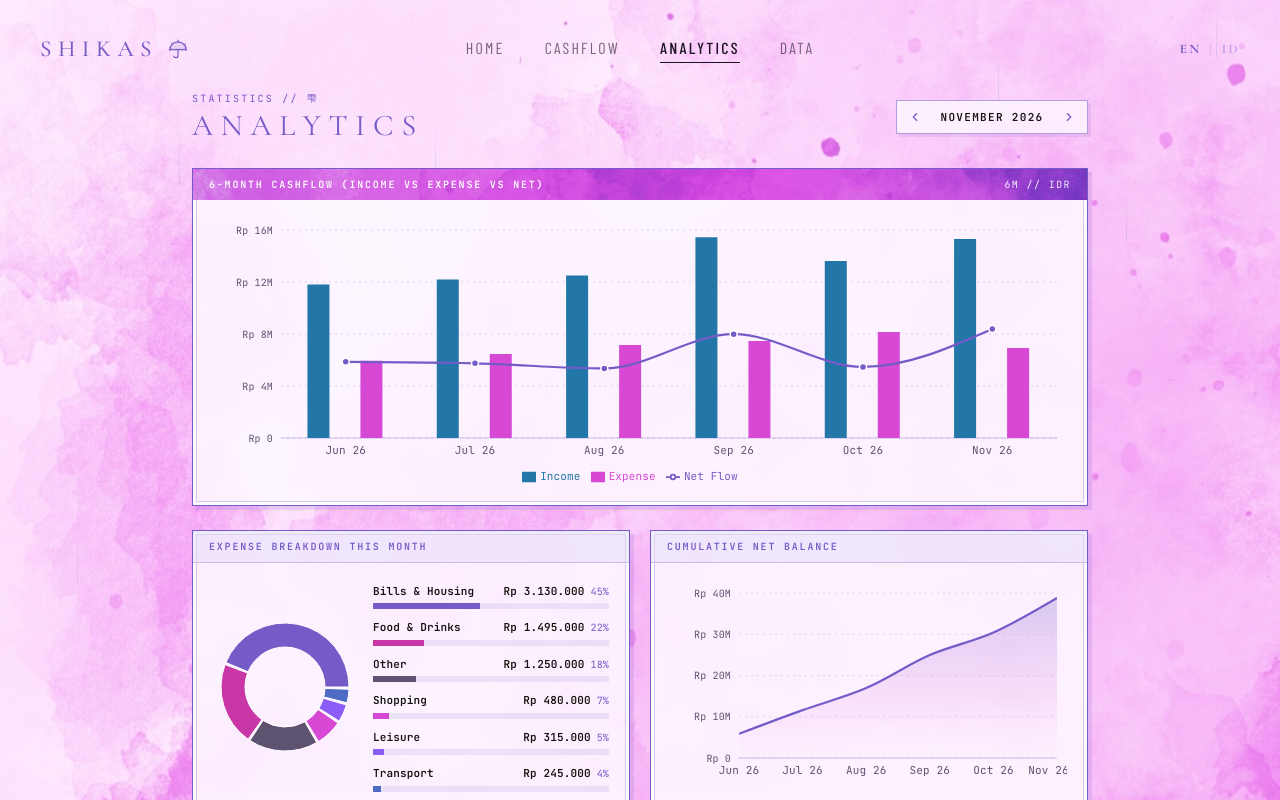
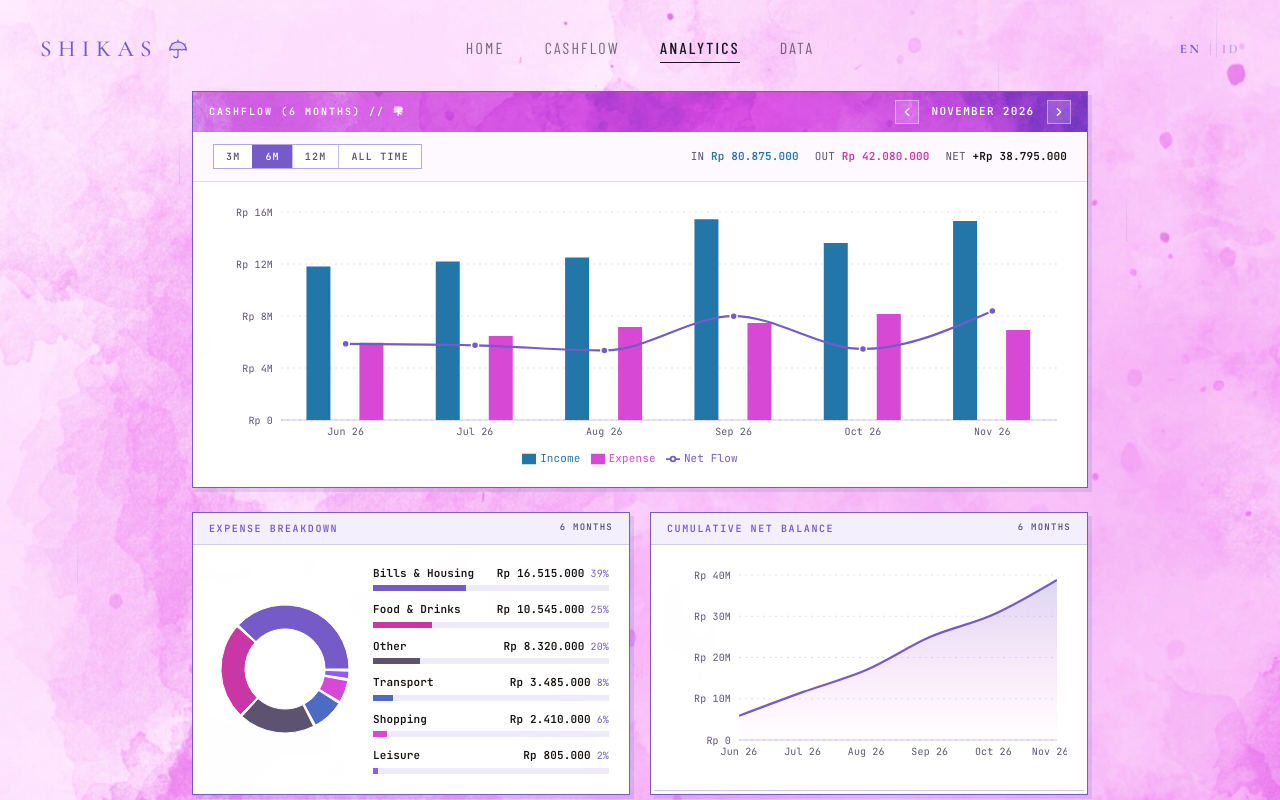
Before and after one commit to farhansatrian/shikas, a React (Vite) app: page / in a window 1280 px wide. Both pictures are taken after a click on the button "ANALYTICS". Shown: the top 800 px of the page. Built offline with nearby package versions, Linux system fonts and the light colour scheme.

Commit message:
Align Analytics & Data top layout with Cashflow and add 3M/6M/12M/All Time range switcher

```diff
--- a/src/components/analytics/AnalyticsView.tsx
+++ b/src/components/analytics/AnalyticsView.tsx
@@ -1,4 +1,4 @@
-import React, { useMemo } from "react";
+import React, { useMemo, useState } from "react";
 import { ChevronLeft, ChevronRight } from "lucide-react";
 import {
   Area,
@@ -20,10 +20,11 @@ import { SHIKAS_ASSETS } from "../../config/assets";
 import { useCashflow } from "../../context/CashflowContext";
 import { CATEGORY_MAP, getCategoryLabel } from "../../data/categories";
 import {
-  computeCategoryBreakdown,
+  computeCategoryBreakdownForMonths,
   computeMonthlySummary,
-  computeMultiMonthSeries,
   computePercentDelta,
+  computeTimeRangeSeries,
+  type AnalyticsRange,
 } from "../../utils/calculations";
 import {
   formatCompactIdr,
@@ -33,21 +34,46 @@ import {
 } from "../../utils/format";
 import { MoneyDisplay } from "../common/MoneyDisplay";
 
+const RANGE_OPTIONS: Array<{ id: AnalyticsRange; en: string; idLabel: string }> = [
+  { id: "3m", en: "3M", idLabel: "3 BLN" },
+  { id: "6m", en: "6M", idLabel: "6 BLN" },
+  { id: "12m", en: "12M", idLabel: "12 BLN" },
+  { id: "all", en: "ALL TIME", idLabel: "SEMUA" },
+];
+
 export const AnalyticsView: React.FC = () => {
   const { store, selectedMonth, setSelectedMonth, t, locale } = useCashflow();
+  const [range, setRange] = useState<AnalyticsRange>("6m");
 
-  const sixMonthData = useMemo(
+  const seriesData = useMemo(
     () =>
-      computeMultiMonthSeries(store.transactions, selectedMonth, 6).map((item) => ({
+      computeTimeRangeSeries(store.transactions, selectedMonth, range).map((item) => ({
         ...item,
         label: formatMonthLabel(item.month, locale, true),
       })),
-    [store.transactions, selectedMonth, locale]
+    [store.transactions, selectedMonth, range, locale]
   );
 
+  const rangeMonths = useMemo(
+    () => (range === "all" ? null : seriesData.map((d) => d.month)),
+    [range, seriesData]
+  );
+
+  const periodTotals = useMemo(() => {
+    let incomeIdr = 0;
+    let expenseIdr = 0;
+    for (const pt of seriesData) {
+      incomeIdr += pt.incomeIdr;
+      expenseIdr += pt.expenseIdr;
+    }
+    const netIdr = incomeIdr - expenseIdr;
+    const savingsRate = incomeIdr > 0 ? (netIdr / incomeIdr) * 100 : 0;
+    return { incomeIdr, expenseIdr, netIdr, savingsRate };
+  }, [seriesData]);
+
   const expenseBreakdown = useMemo(
-    () => computeCategoryBreakdown(store.transactions, selectedMonth, "expense"),
-    [store.transactions, selectedMonth]
+    () => computeCategoryBreakdownForMonths(store.transactions, rangeMonths, "expense"),
+    [store.transactions, rangeMonths]
   );
 
   const currentSummary = useMemo(
@@ -60,98 +86,178 @@ export const AnalyticsView: React.FC = () => {
     [store.transactions, selectedMonth]
   );
 
+  const rangeTag = useMemo(() => {
+    if (range === "3m") return locale === "id" ? "3 BULAN" : "3 MONTHS";
+    if (range === "6m") return locale === "id" ? "6 BULAN" : "6 MONTHS";
+    if (range === "12m") return locale === "id" ? "12 BULAN" : "12 MONTHS";
+    return locale === "id" ? "SEMUA WAKTU" : "ALL TIME";
+  }, [range, locale]);
+
   const chronicles = useMemo(() => {
     const list: string[] = [];
+    const mask = (v: number) =>
+      store.settings.privacyMode ? "Rp •••••••" : formatIdr(v);
+
     const top = expenseBreakdown[0];
     if (top) {
       const catName = getCategoryLabel(top.categoryId, locale);
       list.push(
         locale === "id"
-          ? `Pengeluaran terbesar bulan ini ada di "${catName}" (${top.percentage.toFixed(1)}% · ${store.settings.privacyMode ? "Rp •••••••" : formatIdr(top.amountIdr)}).`
-          : `Largest spending ripple this month is "${catName}" (${top.percentage.toFixed(1)}% · ${store.settings.privacyMode ? "Rp •••••••" : formatIdr(top.amountIdr)}).`
+          ? `Pengeluaran terbesar pada periode ${rangeTag.toLowerCase()} adalah "${catName}" (${top.percentage.toFixed(1)}% · ${mask(top.amountIdr)}).`
+          : `Largest spending category over ${rangeTag.toLowerCase()} is "${catName}" (${top.percentage.toFixed(1)}% · ${mask(top.amountIdr)}).`
       );
     }
 
+    if (range !== "all") {
       const expDelta = computePercentDelta(currentSummary.expenseIdr, prevSummary.expenseIdr);
       if (expDelta !== null) {
         const verbId = expDelta <= 0 ? "turun" : "naik";
         const verbEn = expDelta <= 0 ? "decreased" : "increased";
         list.push(
           locale === "id"
-          ? `Total pengeluaran ${verbId} ${Math.abs(expDelta).toFixed(1)}% dibanding ${formatMonthLabel(shiftMonthKey(selectedMonth, -1), locale)}.`
-          : `Total spending ${verbEn} by ${Math.abs(expDelta).toFixed(1)}% compared to ${formatMonthLabel(shiftMonthKey(selectedMonth, -1), locale)}.`
+            ? `Pengeluaran ${formatMonthLabel(selectedMonth, locale)} ${verbId} ${Math.abs(expDelta).toFixed(1)}% dibanding ${formatMonthLabel(shiftMonthKey(selectedMonth, -1), locale)}.`
+            : `${formatMonthLabel(selectedMonth, locale)} spending ${verbEn} by ${Math.abs(expDelta).toFixed(1)}% compared to ${formatMonthLabel(shiftMonthKey(selectedMonth, -1), locale)}.`
+        );
+      }
+    } else if (seriesData.length > 0) {
+      list.push(
+        locale === "id"
+          ? `Total ${seriesData.length} bulan tercatat dari ${seriesData[0].label} hingga ${seriesData[seriesData.length - 1].label}.`
+          : `Covering ${seriesData.length} recorded months from ${seriesData[0].label} through ${seriesData[seriesData.length - 1].label}.`
       );
     }
 
-    if (currentSummary.incomeIdr > 0) {
+    if (periodTotals.incomeIdr > 0) {
       list.push(
         locale === "id"
-          ? `Rasio tabungan bulan ini ${currentSummary.savingsRate.toFixed(1)}% (${currentSummary.savingsRate >= 20 ? "di atas target sehat 20%" : "disarankan menjaga minimal 20%"}).`
-          : `Savings rate sits at ${currentSummary.savingsRate.toFixed(1)}% (${currentSummary.savingsRate >= 20 ? "above the 20% healthy benchmark" : "aiming for 20%+ is recommended"}).`
+          ? `Rasio tabungan rata-rata periode ini ${periodTotals.savingsRate.toFixed(1)}% dengan selisih bersih ${mask(periodTotals.netIdr)}.`
+          : `Average savings rate across this period is ${periodTotals.savingsRate.toFixed(1)}% with ${mask(periodTotals.netIdr)} net cashflow.`
       );
     }
 
     return list;
-  }, [expenseBreakdown, currentSummary, prevSummary, selectedMonth, locale, store.settings.privacyMode]);
+  }, [
+    expenseBreakdown,
+    currentSummary,
+    prevSummary,
+    selectedMonth,
+    locale,
+    range,
+    rangeTag,
+    seriesData,
+    periodTotals,
+    store.settings.privacyMode,
+  ]);
 
   const formatTooltip = (value: number) =>
     store.settings.privacyMode ? "Rp •••••••" : formatIdr(value);
 
   return (
     <div className="space-y-6">
-      {/* Editorial Title + Sharp Month Switcher */}
-      <div className="flex flex-wrap items-center justify-between gap-3">
-        <div>
-          <p className="font-mono text-[10px] tracking-[0.22em] text-[#745bc7] uppercase">
-            STATISTICS // 雫
-          </p>
-          <h1 className="mt-0.5 font-editorial text-2xl font-normal tracking-[0.26em] text-[#745bc7] uppercase sm:text-3xl">
-            {t.analytics.title}
-          </h1>
-        </div>
+      {/* Primary Analytics Frame (Starts directly below nav — 100% consistent with CASHFLOW) */}
+      <section className="vn-frame overflow-hidden">
+        {/* Vivid SHIZUKU Watercolor Band Header Strip + Integrated Month Switcher */}
+        <div className="shikas-band-strip flex flex-wrap items-center justify-between gap-2 px-4 py-2 text-white">
+          <span className="font-mono text-[10px] font-semibold tracking-[0.2em] uppercase drop-shadow-2xs">
+            {locale === "id"
+              ? `ARUS KAS (${rangeTag}) // 雫`
+              : `CASHFLOW (${rangeTag}) // 雫`}
+          </span>
 
-        <div className="vn-frame-subtle inline-flex items-center gap-1 px-1.5 py-1">
+          {range === "all" ? (
+            <span className="border border-white/40 bg-white/15 px-2.5 py-0.5 font-mono text-[10px] font-semibold tracking-[0.14em] uppercase">
+              {seriesData.length > 1
+                ? `${seriesData[0].label} — ${seriesData[seriesData.length - 1].label}`
+                : rangeTag}
+            </span>
+          ) : (
+            <div className="inline-flex items-center gap-1.5">
               <button
                 type="button"
                 onClick={() => setSelectedMonth(shiftMonthKey(selectedMonth, -1))}
                 aria-label="Previous month"
-            className="flex h-6 w-6 items-center justify-center text-[#745bc7] transition hover:bg-[#e5dcfb]"
+                className="flex h-6 w-6 items-center justify-center border border-white/40 bg-white/15 text-white transition hover:bg-white/30"
               >
                 <ChevronLeft className="h-3.5 w-3.5" />
               </button>
-          <span className="min-w-[122px] text-center font-mono text-[11px] font-semibold tracking-[0.12em] text-[#14100e] uppercase">
+              <span className="min-w-[116px] text-center font-mono text-[11px] font-semibold tracking-[0.12em] uppercase drop-shadow-2xs">
                 {formatMonthLabel(selectedMonth, locale)}
               </span>
               <button
                 type="button"
                 onClick={() => setSelectedMonth(shiftMonthKey(selectedMonth, 1))}
                 aria-label="Next month"
-            className="flex h-6 w-6 items-center justify-center text-[#745bc7] transition hover:bg-[#e5dcfb]"
+                className="flex h-6 w-6 items-center justify-center border border-white/40 bg-white/15 text-white transition hover:bg-white/30"
               >
                 <ChevronRight className="h-3.5 w-3.5" />
               </button>
             </div>
+          )}
         </div>
 
-      {/* 6-Month Flow Chart inside SHIZUKU RPG Frame */}
-      <section className="vn-frame overflow-hidden">
-        <div className="shikas-band-strip flex items-center justify-between px-4 py-2 text-white">
-          <h2 className="font-mono text-[10px] font-semibold tracking-[0.18em] uppercase drop-shadow-2xs">
-            {t.analytics.monthlyFlowChart}
-          </h2>
-          <span className="font-mono text-[10px] tracking-[0.14em] text-white/90">
-            6M // IDR
+        {/* Unified Single-Row Toolbar: 3M | 6M | 12M | ALL + Period Totals */}
+        <div className="flex flex-col gap-3 border-b border-[#745bc7]/20 bg-[#fdf9ff] px-4 py-3 sm:flex-row sm:items-center sm:justify-between sm:px-5">
+          {/* Sharp RPG Range Switcher */}
+          <div className="inline-flex w-fit border border-[#745bc7]/55 bg-white">
+            {RANGE_OPTIONS.map((opt, idx) => {
+              const active = range === opt.id;
+              return (
+                <button
+                  key={opt.id}
+                  type="button"
+                  onClick={() => setRange(opt.id)}
+                  className={`px-3 py-1 font-mono text-[10px] font-semibold tracking-[0.12em] uppercase transition ${
+                    idx > 0 ? "border-l border-[#745bc7]/40" : ""
+                  } ${
+                    active
+                      ? "bg-[#745bc7] text-white"
+                      : "text-[#5d5370] hover:bg-[#f4effd] hover:text-[#14100e]"
+                  }`}
+                >
+                  {locale === "id" ? opt.idLabel : opt.en}
+                </button>
+              );
+            })}
+          </div>
+
+          {/* Inline Period Summary Numbers */}
+          <div className="flex flex-wrap items-center gap-x-4 gap-y-1 font-mono text-[11px]">
+            <span className="text-[#5d5370]">
+              {locale === "id" ? "MASUK" : "IN"}{" "}
+              <MoneyDisplay
+                amountIdr={periodTotals.incomeIdr}
+                className="font-bold text-[#2276a8]"
+              />
+            </span>
+            <span className="text-[#5d5370]">
+              {locale === "id" ? "KELUAR" : "OUT"}{" "}
+              <MoneyDisplay
+                amountIdr={periodTotals.expenseIdr}
+                className="font-bold text-[#c837a5]"
+              />
+            </span>
+            <span className="text-[#5d5370]">
+              NET{" "}
+              <MoneyDisplay
+                amountIdr={periodTotals.netIdr}
+                showSign
+                className={`font-bold ${
+                  periodTotals.netIdr >= 0 ? "text-[#14100e]" : "text-[#c837a5]"
+                }`}
+              />
             </span>
           </div>
+        </div>
 
-        <div className="p-4 sm:p-5">
+        {/* Main Composed Chart */}
+        <div className="bg-white/95 p-4 sm:p-5">
           <div className="h-[265px] w-full">
             <ResponsiveContainer width="100%" height="100%">
-              <ComposedChart data={sixMonthData} margin={{ top: 10, right: 10, left: 0, bottom: 0 }}>
-                <CartesianGrid strokeDasharray="2 4" stroke="rgba(116,91,199,0.22)" vertical={false} />
+              <ComposedChart data={seriesData} margin={{ top: 10, right: 10, left: 0, bottom: 0 }}>
+                <CartesianGrid strokeDasharray="2 4" stroke="rgba(116,91,199,0.2)" vertical={false} />
                 <XAxis
                   dataKey="label"
-                  tick={{ fill: "#5d5370", fontSize: 11, fontFamily: "JetBrains Mono, monospace" }}
+                  tick={{ fill: "#5d5370", fontSize: 10, fontFamily: "JetBrains Mono, monospace" }}
                   axisLine={{ stroke: "rgba(116,91,199,0.35)" }}
                   tickLine={false}
                 />
@@ -194,14 +300,26 @@ export const AnalyticsView: React.FC = () => {
                   }
                   wrapperStyle={{ fontSize: "11px", fontFamily: "JetBrains Mono, monospace" }}
                 />
-                <Bar dataKey="incomeIdr" fill="#2276a8" radius={[0, 0, 0, 0]} maxBarSize={22} animationDuration={380} />
-                <Bar dataKey="expenseIdr" fill="#d749d5" radius={[0, 0, 0, 0]} maxBarSize={22} animationDuration={380} />
+                <Bar
+                  dataKey="incomeIdr"
+                  fill="#2276a8"
+                  radius={[0, 0, 0, 0]}
+                  maxBarSize={seriesData.length > 8 ? 16 : 24}
+                  animationDuration={360}
+                />
+                <Bar
+                  dataKey="expenseIdr"
+                  fill="#d749d5"
+                  radius={[0, 0, 0, 0]}
+                  maxBarSize={seriesData.length > 8 ? 16 : 24}
+                  animationDuration={360}
+                />
                 <Line
                   type="monotone"
                   dataKey="netIdr"
                   stroke="#745bc7"
                   strokeWidth={2.2}
-                  animationDuration={380}
+                  animationDuration={360}
                   dot={{ r: 3.5, fill: "#745bc7", strokeWidth: 1.5, stroke: "#ffffff" }}
                 />
               </ComposedChart>
@@ -210,16 +328,19 @@ export const AnalyticsView: React.FC = () => {
         </div>
       </section>
 
-      {/* RPG Category Stat Bars + Cumulative Balance Trajectory */}
+      {/* Expense Breakdown + Cumulative Balance Trajectory (Synced with Range) */}
       <div className="grid grid-cols-1 gap-5 lg:grid-cols-12">
         <section className="vn-frame overflow-hidden lg:col-span-6">
-          <div className="border-b border-[#745bc7]/30 bg-[#e5dcfb]/55 px-4 py-2">
-            <h2 className="font-mono text-[10px] font-bold tracking-[0.18em] text-[#745bc7] uppercase">
-              {t.analytics.categoryBreakdown}
+          <div className="flex items-center justify-between border-b border-[#745bc7]/25 bg-[#f4effd] px-4 py-2">
+            <h2 className="font-mono text-[10px] font-bold tracking-[0.16em] text-[#745bc7] uppercase">
+              {locale === "id" ? "KOMPOSISI PENGELUARAN" : "EXPENSE BREAKDOWN"}
             </h2>
+            <span className="font-mono text-[9px] font-semibold tracking-[0.14em] text-[#5d5370] uppercase">
+              {rangeTag}
+            </span>
           </div>
 
-          <div className="p-4 sm:p-5">
+          <div className="bg-white/95 p-4 sm:p-5">
             {expenseBreakdown.length === 0 ? (
               <p className="py-16 text-center font-mono text-xs text-[#5d5370]">
                 {t.analytics.noExpenseData}
@@ -236,7 +357,7 @@ export const AnalyticsView: React.FC = () => {
                         innerRadius={40}
                         outerRadius={64}
                         paddingAngle={2}
-                        animationDuration={380}
+                        animationDuration={360}
                       >
                         {expenseBreakdown.map((entry) => (
                           <Cell
@@ -262,9 +383,9 @@ export const AnalyticsView: React.FC = () => {
                   </ResponsiveContainer>
                 </div>
 
-                {/* Ranked RPG Category Stat Bars */}
+                {/* Ranked Category Stat Bars */}
                 <div className="space-y-2.5">
-                  {expenseBreakdown.slice(0, 6).map((item) => {
+                  {expenseBreakdown.map((item) => {
                     const cat = CATEGORY_MAP[item.categoryId];
                     const barColor = cat?.color ?? "#745bc7";
                     return (
@@ -302,27 +423,30 @@ export const AnalyticsView: React.FC = () => {
         </section>
 
         <section className="vn-frame overflow-hidden lg:col-span-6">
-          <div className="border-b border-[#745bc7]/30 bg-[#e5dcfb]/55 px-4 py-2">
-            <h2 className="font-mono text-[10px] font-bold tracking-[0.18em] text-[#745bc7] uppercase">
+          <div className="flex items-center justify-between border-b border-[#745bc7]/25 bg-[#f4effd] px-4 py-2">
+            <h2 className="font-mono text-[10px] font-bold tracking-[0.16em] text-[#745bc7] uppercase">
               {t.analytics.balanceGrowth}
             </h2>
+            <span className="font-mono text-[9px] font-semibold tracking-[0.14em] text-[#5d5370] uppercase">
+              {rangeTag}
+            </span>
           </div>
 
-          <div className="p-4 sm:p-5">
+          <div className="bg-white/95 p-4 sm:p-5">
             <div className="h-[205px] w-full">
               <ResponsiveContainer width="100%" height="100%">
-                <AreaChart data={sixMonthData} margin={{ top: 10, right: 10, left: 0, bottom: 0 }}>
+                <AreaChart data={seriesData} margin={{ top: 10, right: 10, left: 0, bottom: 0 }}>
                   <defs>
                     <linearGradient id="shikasVesselArea" x1="0" y1="0" x2="0" y2="1">
-                      <stop offset="5%" stopColor="#745bc7" stopOpacity={0.42} />
-                      <stop offset="65%" stopColor="#d749d5" stopOpacity={0.18} />
+                      <stop offset="5%" stopColor="#745bc7" stopOpacity={0.4} />
+                      <stop offset="65%" stopColor="#d749d5" stopOpacity={0.16} />
                       <stop offset="100%" stopColor="#ef85e8" stopOpacity={0.02} />
                     </linearGradient>
                   </defs>
                   <CartesianGrid strokeDasharray="2 4" stroke="rgba(116,91,199,0.2)" vertical={false} />
                   <XAxis
                     dataKey="label"
-                    tick={{ fill: "#5d5370", fontSize: 11, fontFamily: "JetBrains Mono, monospace" }}
+                    tick={{ fill: "#5d5370", fontSize: 10, fontFamily: "JetBrains Mono, monospace" }}
                     axisLine={{ stroke: "rgba(116,91,199,0.35)" }}
                     tickLine={false}
                   />
@@ -350,7 +474,7 @@ export const AnalyticsView: React.FC = () => {
                     dataKey="cumulativeBalanceIdr"
                     stroke="#745bc7"
                     strokeWidth={2.2}
-                    animationDuration={380}
+                    animationDuration={360}
                     fill="url(#shikasVesselArea)"
                   />
                 </AreaChart>
@@ -360,7 +484,7 @@ export const AnalyticsView: React.FC = () => {
         </section>
       </div>
 
-      {/* SHIZUKU Visual Novel Chronicle Notes (Replaces generic AI Sparkles Card) */}
+      {/* SHIZUKU Visual Novel Chronicle Notes */}
       {chronicles.length > 0 && (
         <section className="vn-dialogue p-4 sm:p-5">
           <div className="flex items-start gap-4">
@@ -378,7 +502,7 @@ export const AnalyticsView: React.FC = () => {
                   {locale === "id" ? "CATATAN SHIZUKU (雫)" : "SHIZUKU CHRONICLE (雫)"}
                 </h2>
                 <span className="font-mono text-[10px] tracking-[0.14em] text-[#d749d5]">
-                  {formatMonthLabel(selectedMonth, locale).toUpperCase()}
+                  {rangeTag}
                 </span>
               </div>
 
--- a/src/utils/calculations.ts
+++ b/src/utils/calculations.ts
@@ -1,5 +1,7 @@
 import type { Transaction } from "../types/cashflow";
 import { shiftMonthKey } from "./format";
+
+export type AnalyticsRange = "3m" | "6m" | "12m" | "all";
 
 export interface MonthlySummary {
   month: string;
@@ -15,6 +17,14 @@ export interface CategorySpendItem {
   amountIdr: number;
   percentage: number;
   count: number;
+}
+
+export interface MonthlySeriesPoint {
+  month: string;
+  incomeIdr: number;
+  expenseIdr: number;
+  netIdr: number;
+  cumulativeBalanceIdr: number;
 }
 
 export function computeCumulativeNetBalance(
@@ -63,11 +73,22 @@ export function computeCategoryBreakdown(
   monthKey: string,
   type: "expense" | "income" = "expense"
 ): CategorySpendItem[] {
+  return computeCategoryBreakdownForMonths(transactions, [monthKey], type);
+}
+
+export function computeCategoryBreakdownForMonths(
+  transactions: Transaction[],
+  monthKeys: string[] | null,
+  type: "expense" | "income" = "expense"
+): CategorySpendItem[] {
+  const allowed = monthKeys ? new Set(monthKeys) : null;
   const bucket = new Map<string, { amountIdr: number; count: number }>();
   let total = 0;
 
   for (const tx of transactions) {
-    if (!tx.date.startsWith(monthKey) || tx.type !== type) continue;
+    if (tx.type !== type) continue;
+    const txMonth = tx.date.slice(0, 7);
+    if (allowed && !allowed.has(txMonth)) continue;
     const prev = bucket.get(tx.categoryId) ?? { amountIdr: 0, count: 0 };
     bucket.set(tx.categoryId, {
       amountIdr: prev.amountIdr + tx.amountIdr,
@@ -86,33 +107,67 @@ export function computeCategoryBreakdown(
     .sort((a, b) => b.amountIdr - a.amountIdr);
 }
 
+function buildSeriesPoint(
+  transactions: Transaction[],
+  mKey: string
+): MonthlySeriesPoint {
+  const summary = computeMonthlySummary(transactions, mKey);
+  const [y, m] = mKey.split("-").map(Number);
+  const lastDay = new Date(y, m, 0).getDate();
+  const endDateIso = `${mKey}-${String(lastDay).padStart(2, "0")}`;
+  const cumulativeBalanceIdr = computeCumulativeNetBalance(transactions, endDateIso);
+
+  return {
+    month: mKey,
+    incomeIdr: summary.incomeIdr,
+    expenseIdr: summary.expenseIdr,
+    netIdr: summary.netCashflowIdr,
+    cumulativeBalanceIdr,
+  };
+}
+
 export function computeMultiMonthSeries(
   transactions: Transaction[],
   anchorMonthKey: string,
   monthsCount = 6
-): Array<{
-  month: string;
-  incomeIdr: number;
-  expenseIdr: number;
-  netIdr: number;
-  cumulativeBalanceIdr: number;
-}> {
-  const result = [];
+): MonthlySeriesPoint[] {
+  const result: MonthlySeriesPoint[] = [];
   for (let i = monthsCount - 1; i >= 0; i -= 1) {
     const mKey = shiftMonthKey(anchorMonthKey, -i);
-    const summary = computeMonthlySummary(transactions, mKey);
-    const [y, m] = mKey.split("-").map(Number);
-    const lastDay = new Date(y, m, 0).getDate();
-    const endDateIso = `${mKey}-${String(lastDay).padStart(2, "0")}`;
-    const cumulativeBalanceIdr = computeCumulativeNetBalance(transactions, endDateIso);
+    result.push(buildSeriesPoint(transactions, mKey));
+  }
+  return result;
+}
 
-    result.push({
-      month: mKey,
-      incomeIdr: summary.incomeIdr,
-      expenseIdr: summary.expenseIdr,
-      netIdr: summary.netCashflowIdr,
-      cumulativeBalanceIdr,
-    });
+export function computeTimeRangeSeries(
+  transactions: Transaction[],
+  anchorMonthKey: string,
+  range: AnalyticsRange
+): MonthlySeriesPoint[] {
+  if (range === "3m") return computeMultiMonthSeries(transactions, anchorMonthKey, 3);
+  if (range === "6m") return computeMultiMonthSeries(transactions, anchorMonthKey, 6);
+  if (range === "12m") return computeMultiMonthSeries(transactions, anchorMonthKey, 12);
+
+  // All Time: build contiguous month span from earliest to latest transaction month
+  if (transactions.length === 0) {
+    return [buildSeriesPoint(transactions, anchorMonthKey)];
+  }
+
+  let minMonth = transactions[0].date.slice(0, 7);
+  let maxMonth = minMonth;
+  for (const tx of transactions) {
+    const mk = tx.date.slice(0, 7);
+    if (mk < minMonth) minMonth = mk;
+    if (mk > maxMonth) maxMonth = mk;
+  }
+
+  const result: MonthlySeriesPoint[] = [];
+  let cursor = minMonth;
+  let guard = 0;
+  while (cursor <= maxMonth && guard < 120) {
+    result.push(buildSeriesPoint(transactions, cursor));
+    cursor = shiftMonthKey(cursor, 1);
+    guard += 1;
   }
   return result;
 }
```
Also changed, not shown: src/components/settings/SettingsView.tsx (+1 -10 lines). Lines whose indentation alone changed are shown as unchanged.
